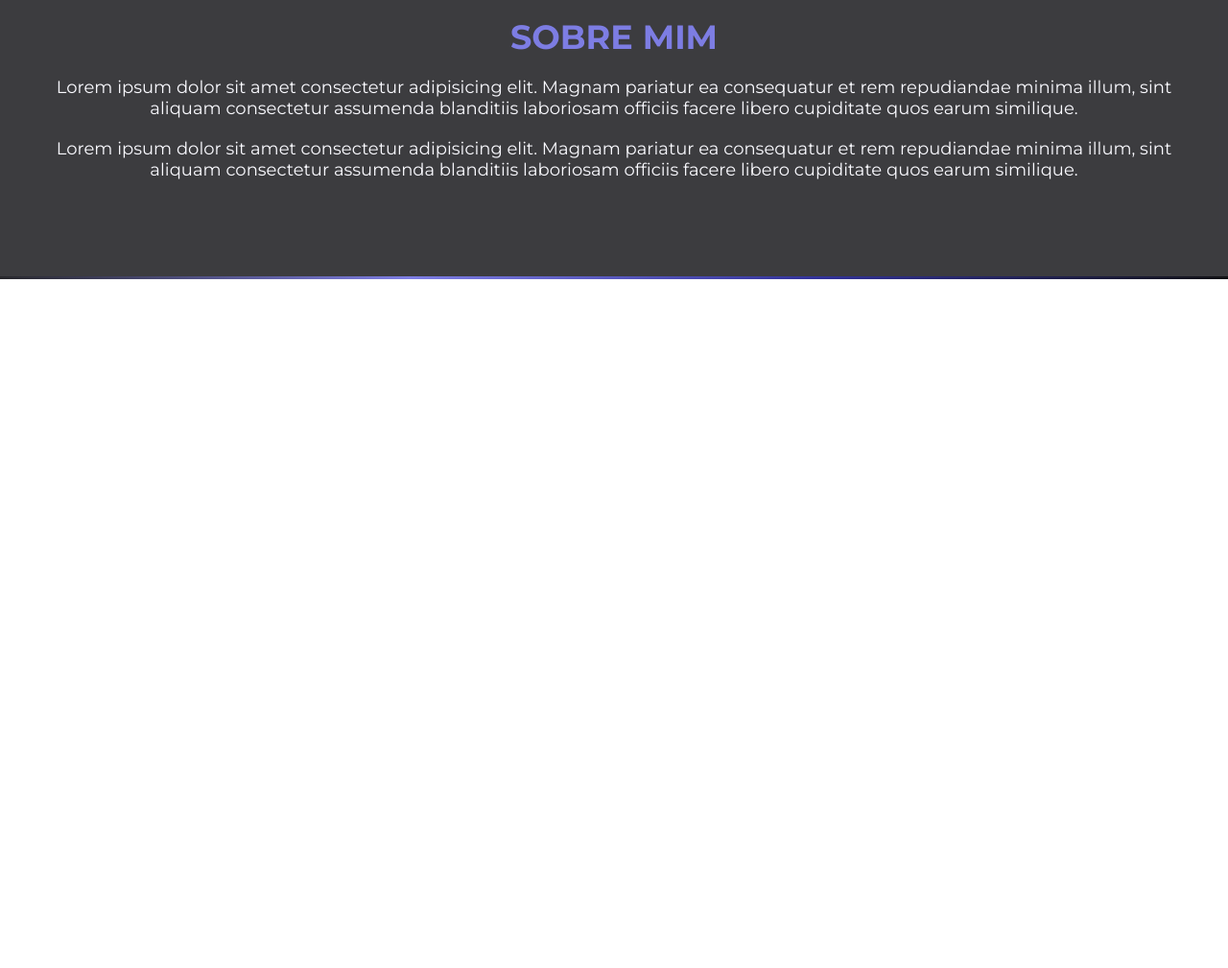
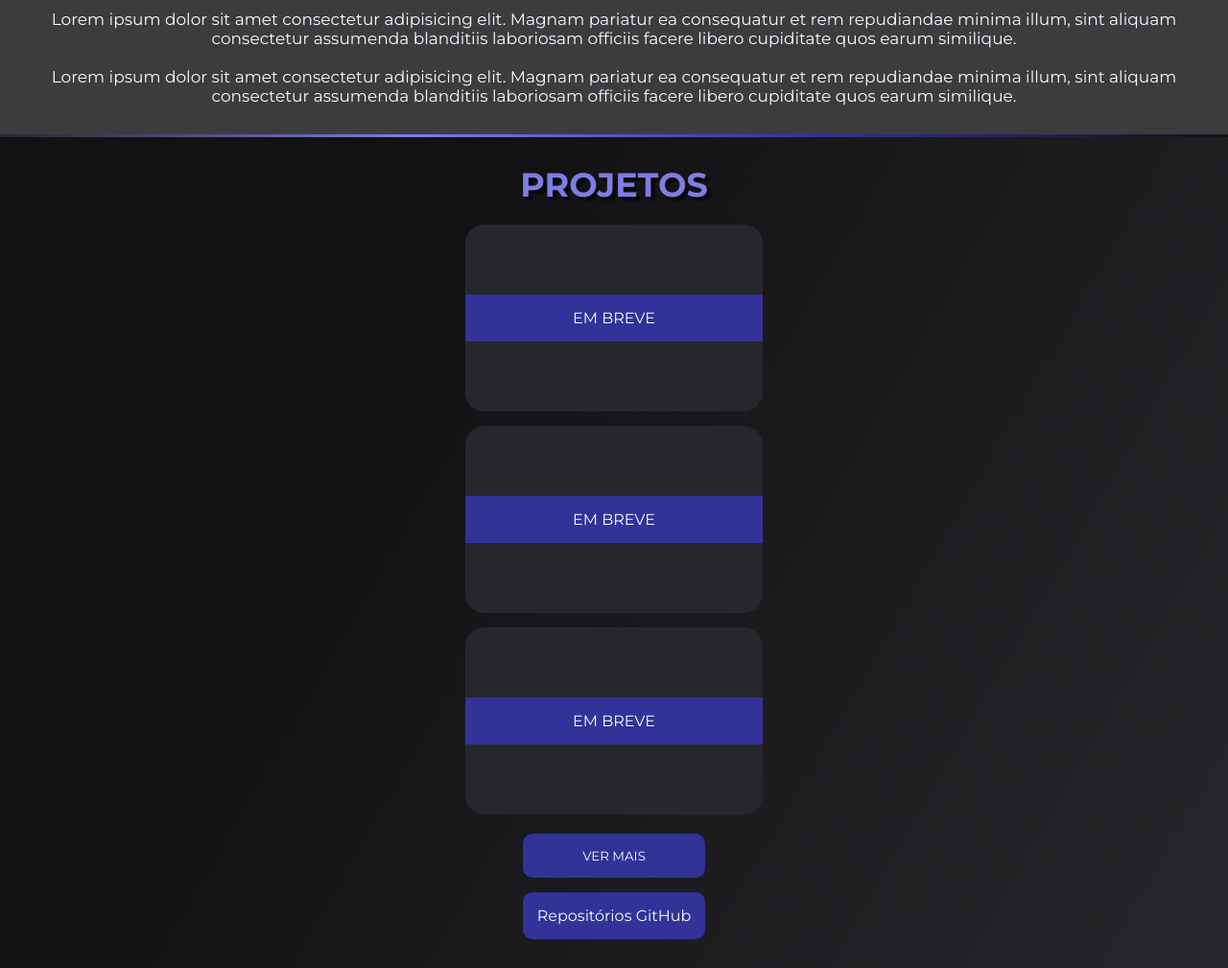
Before and after one commit to whyleonardo/site-portfolio, a website built with Vite: page src/index.html in a window 1280 px wide. Shown: the part 773-1782 px from the top of the page at 96% size. Before the commit the page ends 1064 px from the top, so only its background shows below. Built offline with nearby package versions, Linux system fonts and the light colour scheme; a web font is replaced by a local one.

Commit message:
feat: projects section

```diff
--- a/src/index.html
+++ b/src/index.html
@@ -5,6 +5,7 @@
     <link rel="icon" type="image/svg+xml" href="favicon.svg" />
 
     <meta name="viewport" content="width=device-width, initial-scale=1.0" />
+    <script type="module" src="/js/scroll.js"></script>
 
     <!-- HAMBURGUER -->
     <link rel="stylesheet" href="/styles/hamburguer.scss" />
@@ -37,10 +38,9 @@
       href="https://fonts.googleapis.com/css2?family=Montserrat:wght@400;700&family=Quando&family=Roboto+Mono:wght@400;700&display=swap"
       rel="stylesheet"
     />
-    <script type="module" src="/js/scroll.js"></script>
     <title>Meu Portfólio</title>
   </head>
-  <body onscroll="headerBlur()">
+  <body onscroll="removeHeader()">
     <div class="container">
       <header id="header">
         <div class="logo">
@@ -117,7 +117,7 @@ c-0.1,0.1-0.1,0.2-0.2,0.3C13.5,8.9,13.3,9,13,9z"
         </nav>
       </header>
       <main id="home">
-        <div class="main-wrapper">
+        <div class="home-wrapper">
           <div>
             <h3>Olá, eu sou</h3>
             <h1>Christian Leonardo.</h1>
@@ -208,7 +208,7 @@ c-0.1,0.1-0.1,0.2-0.2,0.3C13.5,8.9,13.3,9,13,9z"
             aliquam consectetur assumenda blanditiis laboriosam officiis facere
             libero cupiditate quos earum similique.
           </p>
-          <p>
+          <p class="paragraph_2">
             Lorem ipsum dolor sit amet consectetur adipisicing elit. Magnam
             pariatur ea consequatur et rem repudiandae minima illum, sint
             aliquam consectetur assumenda blanditiis laboriosam officiis facere
@@ -217,26 +217,46 @@ c-0.1,0.1-0.1,0.2-0.2,0.3C13.5,8.9,13.3,9,13,9z"
         </div>
       </section>
       <div class="divider"></div>
-      <!-- <section id="projects">
+      <section id="projects">
         <div class="projects-wrapper">
-          <img src="./assets/man_coding.svg" alt="man coding" />
-          <h2>Sobre mim</h2>
+          <h2>Projetos</h2>
 
-          <p>
-            Lorem ipsum dolor sit amet consectetur adipisicing elit. Magnam
-            pariatur ea consequatur et rem repudiandae minima illum, sint
-            aliquam consectetur assumenda blanditiis laboriosam officiis facere
-            libero cupiditate quos earum similique.
-          </p>
-          <p>
-            Lorem ipsum dolor sit amet consectetur adipisicing elit. Magnam
-            pariatur ea consequatur et rem repudiandae minima illum, sint
-            aliquam consectetur assumenda blanditiis laboriosam officiis facere
-            libero cupiditate quos earum similique.
-          </p>
+          <div class="project-cards">
+            <div class="card">
+              <div><p>Em breve</p></div>
+            </div>
+            <div class="card">
+              <div><p>Em breve</p></div>
+            </div>
+            <div class="card">
+              <div><p>Em breve</p></div>
+            </div>
+            <div class="card hidden">
+              <div><p>Em breve</p></div>
+            </div>
+            <div class="card hidden">
+              <div><p>Em breve</p></div>
+            </div>
+            <div class="card hidden">
+              <div><p>Em breve</p></div>
+            </div>
+          </div>
+
+          <div class="button-wrap">
+            <button onclick="expandCards()" class="expand-projects">
+              Ver mais
+            </button>
+
+            <a
+              target="_blank"
+              href="https://github.com/whyleonardo?tab=repositories"
+              >Repositórios GitHub</a
+            >
+          </div>
         </div>
-      </section> -->
+      </section>
     </div>
     <script src="/js/main.js"></script>
+    <script src="/js/skills.js"></script>
   </body>
 </html>
--- a/src/js/main.js
+++ b/src/js/main.js
@@ -2,6 +2,8 @@ const body = document.querySelector('body')
 const header = document.getElementById('header')
 const hamburguer = document.querySelector('.hamburger')
 const menu = document.querySelector('.menu')
+const cards = document.querySelectorAll('.card.hidden')
+const expandButton = document.querySelector('.expand-projects')
 
 const openMenu = () => {
   hamburguer.classList.toggle('is-active')
@@ -16,7 +18,7 @@ const openMenu = () => {
   }
 }
 
-const headerBlur = () => {
+const removeHeader = () => {
   if (window.scrollY > 20) {
     header.classList.add('scroll')
   } else {
@@ -24,7 +26,7 @@ const headerBlur = () => {
   }
 }
 
-// Close menu when click on any item of list.
+// Close menu when click on any item of menu list.
 const links = document.querySelectorAll('.menu-list ul li a')
 for (const link of links) {
   link.addEventListener('click', () => {
@@ -33,3 +35,15 @@ for (const link of links) {
     body.style.overflow = 'auto'
   })
 }
+
+// expand project cards
+const expandCards = () => {
+  cards.forEach(card => {
+    card.classList.toggle('hidden')
+    if (card.classList.contains('hidden')) {
+      expandButton.textContent = 'Ver mais'
+    } else {
+      expandButton.textContent = 'Ver menos'
+    }
+  })
+}
--- a/src/js/scroll.js
+++ b/src/js/scroll.js
@@ -5,15 +5,17 @@ ScrollReveal().reveal('body', { delay: 50 })
 // Scroll Reveal
 const scrollReveal = ScrollReveal({
   origin: 'top',
-  distance: '150px',
+  distance: '120px',
   duration: 800,
   reset: true
 })
 
 scrollReveal.reveal(
-  `#home .image, #home .main-wrapper h3, #home .main-wrapper h1,
-   #about .text, #about .image,
-   #services header, #services .card,
+  `#home .image, #home .home-wrapper h3, #home .home-wrapper h1,
+   #about .about-wrapper img, #about .about-wrapper h2,
+   #about .about-wrapper p, #about .about-wrapper .paragraph_2,
+   #projects .projects-wrapper h2, #projects .projects-wrapper ,
+
    #testimonials header, #testimonials .testimonials,
    #contact .text, #contact .links,
    footer .brand, footer .social
--- a/src/styles/about.scss
+++ b/src/styles/about.scss
@@ -3,31 +3,28 @@
 #about {
   display: flex;
   justify-content: center;
-  padding-block: clamp(6rem, 8rem, 13rem);
+  padding-block: clamp(2rem, 3rem, 4rem);
   background-color: rgba($brand_color_jet, .900);
 
   .about-wrapper {
-    display: flex;
+    @include flex-wrapper;
     flex-direction: column;
-    padding: 2rem;
-    align-items: center;
     gap: 2rem;
+    padding-inline: 2rem;
 
     img {
       width: 30rem;
     }
 
     h2 {
-      color: $brand_color_secondary;
+      @include title-style;
       text-align: center;
-      font-size: 3.5rem;
       text-transform: uppercase;
     }
 
     p {
-      color: $brand_color_white;
+      @include paragraph-style;
       text-align: center;
-      font-size: 1.8rem;
     }
 
   }
--- a/src/styles/global.scss
+++ b/src/styles/global.scss
@@ -4,7 +4,6 @@
   margin: 0;
   padding: 0;
   box-sizing: border-box;
-  scroll-behavior: smooth;
   text-decoration: none;
   list-style: none;
   -webkit-font-smoothing: antialiased;
@@ -13,7 +12,6 @@
 html.sr .load-hidden {
   visibility: hidden;
 }
-
 
 // GENERAL VARIABLES
 
@@ -31,33 +29,36 @@ $brand_color_jet: #27272B;
 $brand_color_jetlight: #2B2727;
 $brand_color_white: #FAFAFF;
 
-// FONTS
+// FONT CONFIGS
 
 $brand_text_font: 'Montserrat',
 sans-serif;
 $brand_code_font: 'Roboto Mono',
 monospace;
 
-$brand_title_size: 5rem;
+// FONT SIZES
+
+$brand_h1_size: 5rem;
+$brand_title_size: 3.5rem;
 $brand_subtitle_size: 2.5rem;
-$brand_font_size: 1rem;
-
+$brand_paragraph_size: 1.7rem;
 
 // ROOT CONFIGS
+:root {
+  font-size: 62.5%;
+}
 
 body {
   font-size: 1.6rem;
   font-family: $brand_text_font;
-
-}
-
-:root {
-  font-size: 62.5%
+  scroll-behavior: smooth;
 }
 
 // PARAGRAPHS & TITLE
 
 p,
+a,
+button,
 span,
 strong,
 small {
@@ -96,3 +97,37 @@ h5 {
     background: linear-gradient(to right, $brand_color_jet, $brand_color_secondary, $brand_color_primary, $brand_color_black);
   }
 }
+
+
+// MIXINS
+
+@mixin title-style {
+  color: $brand_color_secondary;
+  text-shadow: $text_shadow;
+  font-size: $brand_title_size;
+}
+
+@mixin paragraph-style {
+  color: $brand_color_white;
+  font-size: $brand_paragraph_size;
+}
+
+@mixin flex-wrapper {
+  display: flex;
+  align-items: center;
+}
+
+@mixin button-style {
+  border-radius: $border_radius;
+  background-color: $brand_color_primary;
+  padding: 1.5rem;
+  color: $brand_color_white;
+  cursor: pointer;
+  border: none;
+  transition: all .4s;
+
+  &:hover {
+    filter: brightness(1.2);
+    transform: scale(1.1);
+  }
+}
--- a/src/styles/home.scss
+++ b/src/styles/home.scss
@@ -31,23 +31,22 @@
   align-items: center;
   padding-block: clamp(8rem, 10rem, 13rem);
   padding-inline: 2rem;
+  background: linear-gradient(300deg, rgba($brand_color_jet, 1) 0%, rgba($brand_color_black, 1) 70%);
+  // position: relative;
 
-  background: linear-gradient(300deg, rgba($brand_color_jet, 1) 0%, rgba($brand_color_black, 1) 70%);
-  position: relative;
-
-  .main-wrapper {
-    display: flex;
+  .home-wrapper {
+    @include flex-wrapper;
     flex-direction: column-reverse;
-    align-items: center;
 
     h1 {
-      font-size: $brand_title_size;
-      color: $brand_color_secondary;
-      text-shadow: $text_shadow;
+      @include title-style;
+      font-size: $brand_h1_size;
+
       line-height: 4.9rem;
       text-align: center;
       transition: 1s;
       animation: entrance-title 1.8s ease-out;
+
 
       &::after {
         content: "|";
@@ -70,7 +69,6 @@
     }
 
     .image {
-
       fill: $brand_color_secondary;
       stroke: $brand_color_secondary;
 
@@ -110,7 +108,7 @@
   #home {
     background: linear-gradient(63.13deg, $brand_color_jet 51.04%, $brand_color_black 51.05%);
 
-    .main-wrapper {
+    .home-wrapper {
       padding-inline: 15rem;
       flex-direction: row;
       justify-content: space-between;
--- a/src/styles/projects.scss
+++ b/src/styles/projects.scss
@@ -1 +1,90 @@
 @import '../styles/global.scss';
+
+
+
+#projects {
+  display: flex;
+  justify-content: center;
+  align-items: center;
+  padding-block: clamp(2rem, 3rem, 4rem);
+  background: linear-gradient(300deg, rgba($brand_color_jet, 1) 0%, rgba($brand_color_black, 1) 70%);
+
+  .projects-wrapper {
+    @include flex-wrapper;
+    flex-direction: column;
+    justify-content: center;
+    gap: 2rem;
+
+    h2 {
+      @include title-style;
+      text-transform: uppercase;
+    }
+
+
+    .project-cards {
+      display: flex;
+      flex-direction: column;
+      gap: 1.5rem;
+
+      .card {
+        display: flex;
+        align-items: center;
+        justify-content: center;
+        overflow: hidden;
+        border-radius: 2rem;
+        background-color: $brand_color_jet;
+        transition: .5s;
+        width: 31rem;
+        height: 19.5rem;
+        cursor: pointer;
+
+        &:hover {
+          background-color: transparent;
+          transform: scale(1.1);
+          backdrop-filter: blur(1000px);
+          border: 1px solid rgba($brand_color_jet, 1);
+
+          p {
+            letter-spacing: .5rem;
+
+          }
+        }
+
+        div {
+          padding-block: 1.5rem;
+          background-color: $brand_color_primary;
+          width: 400rem;
+
+          p {
+            color: $brand_color_white;
+            text-transform: uppercase;
+            text-align: center;
+            transition: .5s;
+
+          }
+        }
+      }
+    }
+
+    .card.hidden {
+      display: none;
+    }
+
+
+    .button-wrap {
+      display: flex;
+      flex-direction: column;
+      gap: 1.5rem;
+
+      .expand-projects {
+        @include button-style;
+        text-transform: uppercase;
+      }
+
+      a {
+        @include button-style;
+      }
+    }
+  }
+
+}
```
